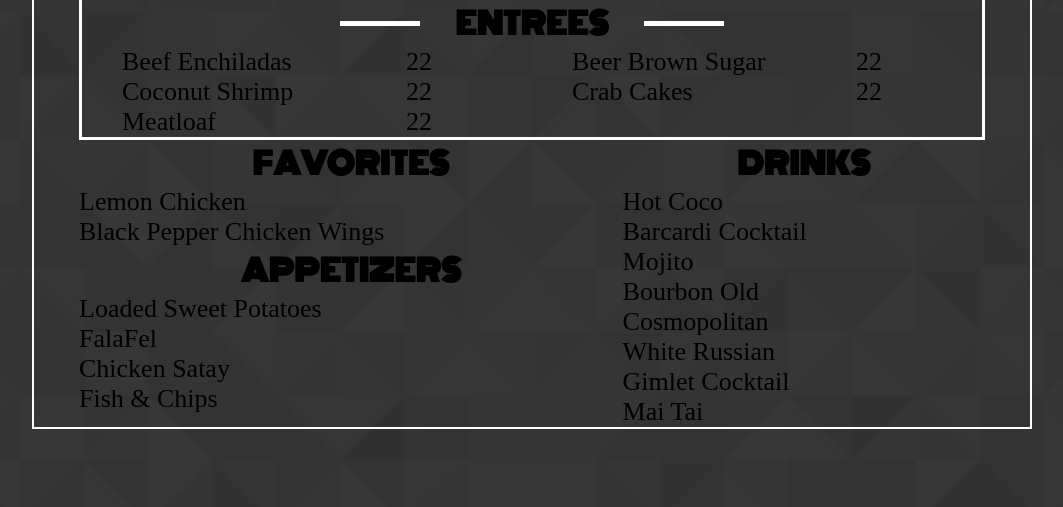
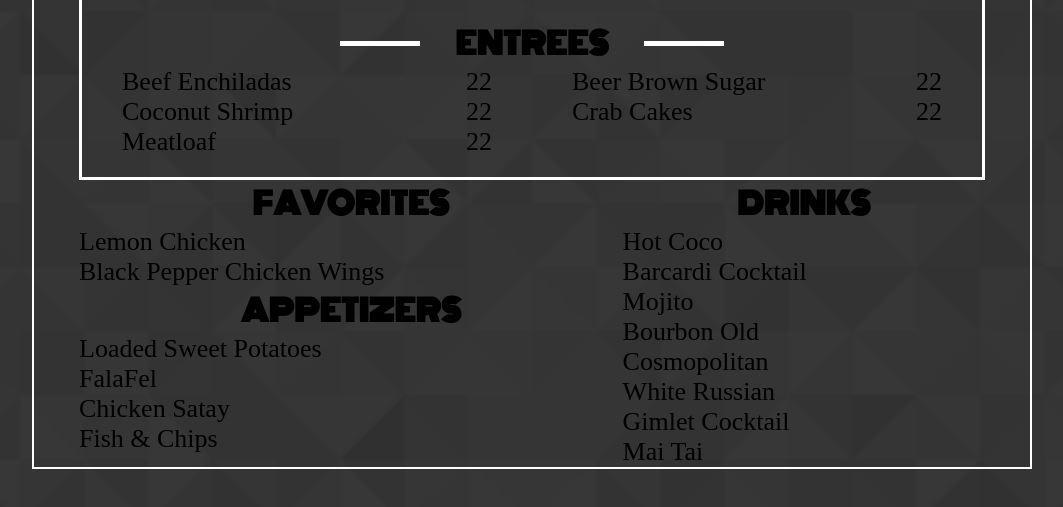
Before and after one commit to eternity-hacker/restaurant-menu, a plain HTML site: page index.html in a window 1280 px wide. Shown: the part 245-752 px from the top of the page, without its empty margins (108-1171 px from the left). Drawn offline with Linux system fonts and the light colour scheme; a web font is replaced by a local one.

Commit message:
Added top and bottom padding to entree section

```diff
--- a/style.css
+++ b/style.css
@@ -115,6 +115,7 @@ section#entrees {
   width: 100%;
 
   border: 3px white solid;
+  padding: 20px 0 20px 0;
 }
 
 section#entrees ul {
@@ -134,7 +135,7 @@ section#entrees ul li span:first-child {
 }
 
 section#entrees ul li span:last-child {
-  margin-right: 100px;
+  margin-right: 40px;
 }
 
 section ul li {
```
